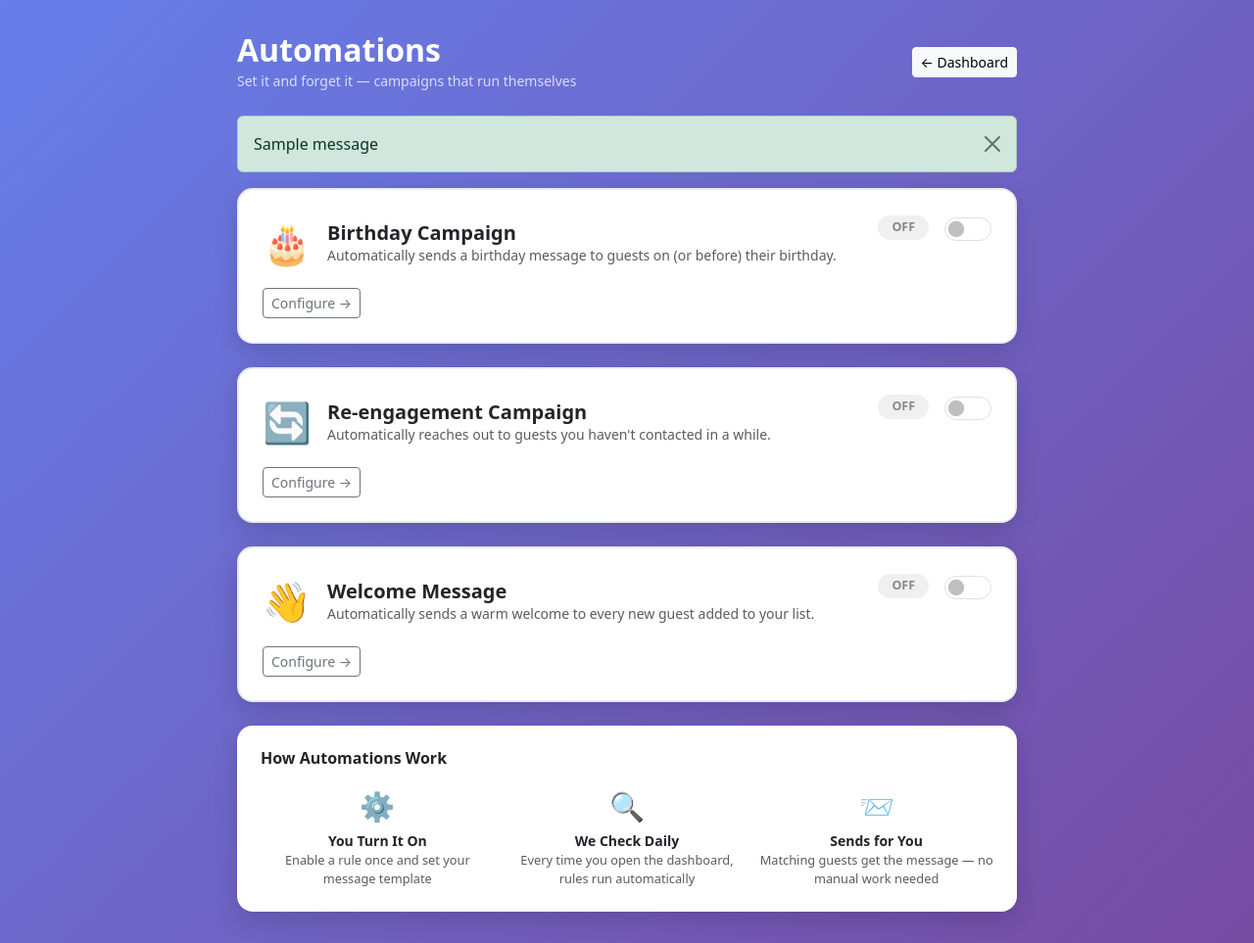
After one commit to VinodVen/growthai, a Flask app: page /automations in a window 1280 px wide. The commit adds this page. Shown: the whole page at 98% size. Run offline with Flask 3, Linux system fonts and the light colour scheme; the visitor is signed in with stand-in values (Sample User, id 1); tables that the repository leaves empty hold one stand-in row (values such as "Sample post"); one stand-in notice (Sample message) is shown.

Commit message:
Add Automations — birthday auto-send, re-engagement, welcome message
- AutomationRule model with per-business ON/OFF rules
- Birthday: auto-sends on (or N days before) guest birthday
- Re-engagement: auto-targets guests not contacted in X days
- Welcome: auto-sends to new guests within 24h of being added
- /automations page with toggle switches + message templates
- Runs on every dashboard visit (max once per 23h per rule)
- {name} and {business} placeholders in templates
- Falls back to AI-generated messages if template is blank

Co-Authored-By: Claude Sonnet 4.6 <noreply@anthropic.com>

```diff
--- a/main.py
+++ b/main.py
@@ -5,7 +5,7 @@ import smtplib
 import hmac
 import hashlib
 import base64
-from datetime import datetime
+from datetime import datetime, timedelta
 from flask import Flask, render_template, request, redirect, session, url_for, flash, jsonify
 from werkzeug.middleware.proxy_fix import ProxyFix
 from dotenv import load_dotenv
@@ -165,6 +165,17 @@ class Promotion(db.Model):
     price = db.Column(db.String(50))
     category = db.Column(db.String(50), default="promotion")
     active = db.Column(db.Boolean, default=True)
+    created_at = db.Column(db.DateTime, default=datetime.utcnow)
+
+class AutomationRule(db.Model):
+    __tablename__ = "automation_rules"
+    id = db.Column(db.Integer, primary_key=True)
+    business_id = db.Column(db.Integer, db.ForeignKey("businesses.id"), nullable=False)
+    rule_type = db.Column(db.String(50), nullable=False)  # birthday, reengagement, welcome
+    active = db.Column(db.Boolean, default=False)
+    message_template = db.Column(db.Text)
+    days_threshold = db.Column(db.Integer, default=30)  # days before birthday or days since contact
+    last_run = db.Column(db.DateTime, nullable=True)
     created_at = db.Column(db.DateTime, default=datetime.utcnow)
 
 class CampaignTypeModel(db.Model):
@@ -294,6 +305,123 @@ def process_scheduled_campaigns():
             db.session.commit()
     except Exception as e:
         print(f"Scheduler error: {e}")
+
+def _send_auto_campaign(business, customer, campaign_type, message):
+    """Helper: create + send a campaign for an automation rule."""
+    if not customer.email and not customer.phone:
+        return
+    campaign = Campaign(
+        business_id=business.id,
+        customer_name=f"{customer.first_name} {customer.last_name or ''}".strip(),
+        customer_email=customer.email or "",
+        customer_phone=customer.phone or "",
+        campaign_type=campaign_type,
+        message=message,
+        status="draft",
+    )
+    db.session.add(campaign)
+    db.session.flush()
+    if customer.email:
+        token = get_unsubscribe_token(campaign.id)
+        unsub_url = url_for("unsubscribe", token=token, _external=True)
+        pixel_url = url_for("track_open", campaign_id=campaign.id, _external=True)
+        click_url = url_for("track_click", campaign_id=campaign.id, _external=True)
+        success = send_email(
+            customer.email, f"A message from {business.business_name}", message,
+            customer_name=campaign.customer_name,
+            business_name=business.business_name,
+            campaign_type=campaign_type,
+            unsubscribe_url=unsub_url,
+            business_address=business.address or "",
+            business_phone=business.phone or "",
+            business_website=business.website or "",
+            tracking_pixel_url=pixel_url,
+            click_tracking_url=click_url,
+            business_reply_email=business.email,
+        )
+        campaign.status = "sent" if success else "failed"
+    elif customer.phone:
+        success = send_sms(customer.phone, message)
+        campaign.status = "sent" if success else "failed"
+
+def run_automations(business_id):
+    """Run all active automation rules for a business."""
+    try:
+        today = datetime.utcnow()
+        rules = AutomationRule.query.filter_by(business_id=business_id, active=True).all()
+        b = Business.query.get(business_id)
+        if not b:
+            return
+        for rule in rules:
+            # Only run each rule once per day
+            if rule.last_run and (today - rule.last_run).total_seconds() < 82800:
+                continue
+
+            if rule.rule_type == "birthday":
+                customers = Customer.query.filter_by(business_id=business_id).filter(
+                    Customer.dob != None, Customer.dob != "", Customer.unsubscribed == False
+                ).all()
+                for c in customers:
+                    try:
+                        dob = datetime.strptime(c.dob, "%Y-%m-%d")
+                        bday = dob.replace(year=today.year)
+                        if bday < today.replace(hour=0, minute=0, second=0):
+                            bday = bday.replace(year=today.year + 1)
+                        days_until = (bday - today).days
+                        if days_until != rule.days_threshold:
+                            continue
+                        # Check not already sent this year
+                        already_sent = Campaign.query.filter_by(
+                            business_id=business_id,
+                            customer_email=c.email or "",
+                            campaign_type="birthday",
+                        ).filter(Campaign.created_at >= today.replace(month=1, day=1, hour=0, minute=0, second=0)).first()
+                        if already_sent:
+                            continue
+                        msg = rule.message_template or generate_ai_message(c.first_name, b.business_name, "birthday")
+                        msg = msg.replace("{name}", c.first_name).replace("{business}", b.business_name)
+                        _send_auto_campaign(b, c, "birthday", msg)
+                    except Exception:
+                        pass
+
+            elif rule.rule_type == "reengagement":
+                cutoff = datetime(today.year, today.month, today.day) - timedelta(days=rule.days_threshold)
+                customers = Customer.query.filter_by(business_id=business_id, unsubscribed=False).all()
+                for c in customers:
+                    last_campaign = Campaign.query.filter_by(
+                        business_id=business_id,
+                        customer_email=c.email or "",
+                    ).filter(Campaign.status == "sent").order_by(Campaign.created_at.desc()).first()
+                    if last_campaign and last_campaign.created_at > cutoff:
+                        continue
+                    if not last_campaign and c.created_at > cutoff:
+                        continue
+                    msg = rule.message_template or generate_ai_message(c.first_name, b.business_name, "come_back")
+                    msg = msg.replace("{name}", c.first_name).replace("{business}", b.business_name)
+                    _send_auto_campaign(b, c, "come_back", msg)
+
+            elif rule.rule_type == "welcome":
+                # Send welcome to customers added in the last 24h who haven't received one
+                cutoff_welcome = datetime(today.year, today.month, today.day, today.hour, today.minute) - timedelta(hours=24)
+                new_customers = Customer.query.filter_by(business_id=business_id, unsubscribed=False).filter(
+                    Customer.created_at >= cutoff_welcome
+                ).all()
+                for c in new_customers:
+                    already = Campaign.query.filter_by(
+                        business_id=business_id,
+                        customer_email=c.email or "",
+                        campaign_type="loyalty",
+                    ).filter(Campaign.created_at >= c.created_at).first()
+                    if already:
+                        continue
+                    msg = rule.message_template or f"Welcome to {b.business_name}, {c.first_name}! 🎉 We're so glad to have you. Look forward to exclusive offers just for you."
+                    msg = msg.replace("{name}", c.first_name).replace("{business}", b.business_name)
+                    _send_auto_campaign(b, c, "loyalty", msg)
+
+            rule.last_run = today
+        db.session.commit()
+    except Exception as e:
+        print(f"Automation error: {e}")
 
 def build_html_email(business_name, customer_name, message, campaign_type, unsubscribe_url="", business_address="", business_phone="", business_website="", tracking_pixel_url="", click_tracking_url=""):
     unsub_html = ""
@@ -570,6 +698,7 @@ def dashboard():
     if not b:
         return redirect("/login")
     process_scheduled_campaigns()
+    run_automations(b.id)
     total_customers = Customer.query.filter_by(business_id=b.id).count()
     total_campaigns = Campaign.query.filter_by(business_id=b.id).count()
     sent_campaigns = Campaign.query.filter_by(business_id=b.id, status="sent").count()
@@ -1328,6 +1457,64 @@ def api_promotions():
     promos = Promotion.query.filter_by(business_id=b.id, active=True).order_by(Promotion.created_at.desc()).all()
     return jsonify([{"id": p.id, "name": p.name, "description": p.description, "price": p.price, "category": p.category} for p in promos])
 
+AUTOMATION_DEFAULTS = {
+    "birthday": {
+        "label": "Birthday Campaign",
+        "icon": "🎂",
+        "desc": "Automatically sends a birthday message to guests on (or before) their birthday.",
+        "default_msg": "Happy Birthday {name}! 🎉 As our special guest, enjoy a complimentary gift on your next visit to {business}. You deserve to be celebrated!",
+        "default_days": 0,
+        "days_label": "Days before birthday to send",
+    },
+    "reengagement": {
+        "label": "Re-engagement Campaign",
+        "icon": "🔄",
+        "desc": "Automatically reaches out to guests you haven't contacted in a while.",
+        "default_msg": "Hi {name}, we miss you at {business}! 😊 It's been a while — come back and enjoy an exclusive offer just for you. We'd love to see you again!",
+        "default_days": 30,
+        "days_label": "Days since last contact",
+    },
+    "welcome": {
+        "label": "Welcome Message",
+        "icon": "👋",
+        "desc": "Automatically sends a warm welcome to every new guest added to your list.",
+        "default_msg": "Welcome to {business}, {name}! 🎉 We're thrilled to have you. Stay tuned for exclusive offers and updates just for our valued guests.",
+        "default_days": 0,
+        "days_label": "",
+    },
+}
+
+@app.route("/automations", methods=["GET", "POST"])
+def automations():
+    b = current_business()
+    if not b:
+        return redirect("/login")
+    if request.method == "POST":
+        rule_type = request.form.get("rule_type")
+        if rule_type not in AUTOMATION_DEFAULTS:
+            flash("Invalid automation type.", "error")
+            return redirect("/automations")
+        active = request.form.get("active") == "on"
+        message_template = request.form.get("message_template", "").strip()
+        days_threshold = int(request.form.get("days_threshold", 0) or 0)
+        rule = AutomationRule.query.filter_by(business_id=b.id, rule_type=rule_type).first()
+        if rule:
+            rule.active = active
+            rule.message_template = message_template
+            rule.days_threshold = days_threshold
+        else:
+            rule = AutomationRule(
+                business_id=b.id, rule_type=rule_type, active=active,
+                message_template=message_template, days_threshold=days_threshold
+            )
+            db.session.add(rule)
+        db.session.commit()
+        status = "enabled" if active else "disabled"
+        flash(f"{AUTOMATION_DEFAULTS[rule_type]['label']} {status}.", "success")
+        return redirect("/automations")
+    rules = {r.rule_type: r for r in AutomationRule.query.filter_by(business_id=b.id).all()}
+    return render_template("automations.html", rules=rules, defaults=AUTOMATION_DEFAULTS)
+
 @app.route("/ai-ideas", methods=["POST"])
 def ai_ideas():
     b = current_business()
--- /dev/null
+++ b/templates/automations.html
@@ -0,0 +1,173 @@
+<!DOCTYPE html>
+<html lang="en">
+<head>
+    <meta charset="UTF-8">
+    <meta name="viewport" content="width=device-width, initial-scale=1.0">
+    <title>Automations - Revvio</title>
+    <link href="https://cdn.jsdelivr.net/npm/bootstrap@5.3.2/dist/css/bootstrap.min.css" rel="stylesheet">
+    <style>
+        body { background: linear-gradient(135deg, #667eea 0%, #764ba2 100%); min-height: 100vh; padding: 2rem 0; }
+        .card { border: none; border-radius: 16px; box-shadow: 0 8px 24px rgba(0,0,0,0.15); }
+        .rule-card { border: 2px solid #e9ecef; border-radius: 16px; transition: border-color 0.2s; }
+        .rule-card.active-rule { border-color: #667eea; background: #fafaff; }
+        .rule-icon { font-size: 2.5rem; }
+        .toggle-wrap { display: flex; align-items: center; gap: 12px; }
+        .form-switch .form-check-input { width: 3rem; height: 1.5rem; cursor: pointer; }
+        .form-switch .form-check-input:checked { background-color: #667eea; border-color: #667eea; }
+        .status-on  { background: #d4edda; color: #155724; border-radius: 20px; padding: 3px 14px; font-size: 0.78rem; font-weight: 700; }
+        .status-off { background: #f0f0f0; color: #888; border-radius: 20px; padding: 3px 14px; font-size: 0.78rem; font-weight: 700; }
+        .btn-save { background: linear-gradient(135deg, #667eea, #764ba2); color: white; border: none; }
+        .btn-save:hover { color: white; opacity: 0.9; }
+        .placeholder-hint { font-size: 0.75rem; color: #888; }
+        .activity-dot { width: 10px; height: 10px; border-radius: 50%; display: inline-block; }
+    </style>
+</head>
+<body>
+<div class="container" style="max-width: 820px;">
+
+    <div class="d-flex justify-content-between align-items-center mb-4">
+        <div>
+            <h2 class="text-white fw-bold mb-0">Automations</h2>
+            <small class="text-white opacity-75">Set it and forget it — campaigns that run themselves</small>
+        </div>
+        <a href="/dashboard" class="btn btn-light btn-sm">← Dashboard</a>
+    </div>
+
+    {% with messages = get_flashed_messages(with_categories=true) %}
+        {% if messages %}{% for category, message in messages %}
+        <div class="alert alert-{{ 'danger' if category == 'error' else 'success' }} alert-dismissible fade show">
+            {{ message }}<button type="button" class="btn-close" data-bs-dismiss="alert"></button>
+        </div>
+        {% endfor %}{% endif %}
+    {% endwith %}
+
+    <div class="d-flex flex-column gap-4">
+    {% for rule_type, meta in defaults.items() %}
+    {% set rule = rules.get(rule_type) %}
+    {% set is_active = rule and rule.active %}
+
+    <div class="card p-0 rule-card {{ 'active-rule' if is_active else '' }}" id="card-{{ rule_type }}">
+        <div class="card-body p-4">
+            <!-- Header row -->
+            <form method="POST" id="form-{{ rule_type }}">
+                <input type="hidden" name="rule_type" value="{{ rule_type }}">
+
+                <div class="d-flex justify-content-between align-items-start mb-3">
+                    <div class="d-flex gap-3 align-items-center">
+                        <span class="rule-icon">{{ meta.icon }}</span>
+                        <div>
+                            <h5 class="fw-bold mb-0">{{ meta.label }}</h5>
+                            <p class="text-muted small mb-0">{{ meta.desc }}</p>
+                        </div>
+                    </div>
+                    <div class="d-flex align-items-center gap-3">
+                        <span class="{{ 'status-on' if is_active else 'status-off' }}">
+                            {{ 'ON' if is_active else 'OFF' }}
+                        </span>
+                        <div class="form-check form-switch mb-0">
+                            <input class="form-check-input" type="checkbox" name="active" id="toggle-{{ rule_type }}"
+                                   {{ 'checked' if is_active else '' }}
+                                   onchange="document.getElementById('form-{{ rule_type }}').submit()">
+                        </div>
+                    </div>
+                </div>
+
+                <!-- Config panel — show when active -->
+                <div class="{{ '' if is_active else 'collapse' }}" id="config-{{ rule_type }}">
+                    <hr class="my-3">
+
+                    {% if meta.days_label %}
+                    <div class="mb-3">
+                        <label class="form-label fw-bold small">{{ meta.days_label }}</label>
+                        <div class="d-flex align-items-center gap-2">
+                            <input type="number" class="form-control" name="days_threshold" min="0" max="365"
+                                   value="{{ rule.days_threshold if rule else meta.default_days }}"
+                                   style="max-width: 100px;">
+                            <span class="text-muted small">days</span>
+                        </div>
+                        {% if rule_type == 'reengagement' %}
+                        <small class="text-muted">Guests not contacted in this many days will receive the message.</small>
+                        {% elif rule_type == 'birthday' %}
+                        <small class="text-muted">0 = send on birthday, 1 = send 1 day before, etc.</small>
+                        {% endif %}
+                    </div>
+                    {% else %}
+                    <input type="hidden" name="days_threshold" value="0">
+                    {% endif %}
+
+                    <div class="mb-3">
+                        <label class="form-label fw-bold small">Message Template</label>
+                        <textarea class="form-control" name="message_template" rows="3"
+                            placeholder="{{ meta.default_msg }}">{{ rule.message_template if rule and rule.message_template else '' }}</textarea>
+                        <div class="placeholder-hint mt-1">
+                            Leave blank to use AI-generated messages. Use <code>{name}</code> for guest name and <code>{business}</code> for your business name.
+                        </div>
+                    </div>
+
+                    <div class="d-flex gap-2">
+                        <input type="hidden" name="active" value="on">
+                        <button type="submit" class="btn btn-save px-4">Save Settings</button>
+                        <button type="submit" class="btn btn-outline-danger" onclick="document.querySelector('#form-{{ rule_type }} [name=active]').value=''">Disable</button>
+                    </div>
+                </div>
+
+                <!-- Show expand button when off -->
+                {% if not is_active %}
+                <div class="mt-2">
+                    <button type="button" class="btn btn-outline-secondary btn-sm"
+                            onclick="document.getElementById('config-{{ rule_type }}').classList.remove('collapse')">
+                        Configure →
+                    </button>
+                </div>
+                {% endif %}
+
+            </form>
+
+            {% if is_active and rule and rule.last_run %}
+            <div class="mt-3 pt-3 border-top">
+                <small class="text-muted">
+                    <span class="activity-dot" style="background:#198754;"></span>
+                    Last run: {{ rule.last_run.strftime('%b %d, %Y at %I:%M %p') }} UTC
+                </small>
+            </div>
+            {% elif is_active %}
+            <div class="mt-3 pt-3 border-top">
+                <small class="text-muted">
+                    <span class="activity-dot" style="background:#ffc107;"></span>
+                    Will run on next dashboard visit
+                </small>
+            </div>
+            {% endif %}
+        </div>
+    </div>
+    {% endfor %}
+    </div>
+
+    <!-- How it works -->
+    <div class="card mt-4">
+        <div class="card-body p-4">
+            <h6 class="fw-bold mb-3">How Automations Work</h6>
+            <div class="row g-3">
+                <div class="col-md-4 text-center">
+                    <div style="font-size:1.8rem;">⚙️</div>
+                    <div class="fw-bold small mt-1">You Turn It On</div>
+                    <div class="text-muted" style="font-size:0.8rem;">Enable a rule once and set your message template</div>
+                </div>
+                <div class="col-md-4 text-center">
+                    <div style="font-size:1.8rem;">🔍</div>
+                    <div class="fw-bold small mt-1">We Check Daily</div>
+                    <div class="text-muted" style="font-size:0.8rem;">Every time you open the dashboard, rules run automatically</div>
+                </div>
+                <div class="col-md-4 text-center">
+                    <div style="font-size:1.8rem;">📨</div>
+                    <div class="fw-bold small mt-1">Sends for You</div>
+                    <div class="text-muted" style="font-size:0.8rem;">Matching guests get the message — no manual work needed</div>
+                </div>
+            </div>
+        </div>
+    </div>
+
+</div>
+<script src="https://cdn.jsdelivr.net/npm/bootstrap@5.3.2/dist/js/bootstrap.bundle.min.js"></script>
+</body>
+</html>
--- a/templates/dashboard.html
+++ b/templates/dashboard.html
@@ -53,6 +53,7 @@
                 <li class="nav-item"><a class="nav-link" href="/upload-customers">Upload Customers</a></li>
                 <li class="nav-item"><a class="nav-link" href="/campaigns">Campaigns</a></li>
                 <li class="nav-item"><a class="nav-link" href="/promotions">Promotions</a></li>
+                <li class="nav-item"><a class="nav-link" href="/automations">Automations</a></li>
                 <li class="nav-item"><a class="nav-link" href="/analytics">Analytics</a></li>
                 <li class="nav-item"><a class="nav-link" href="/bulk-send">Bulk Send</a></li>
                 <li class="nav-item"><a class="nav-link" href="/upgrade">Upgrade</a></li>
```
